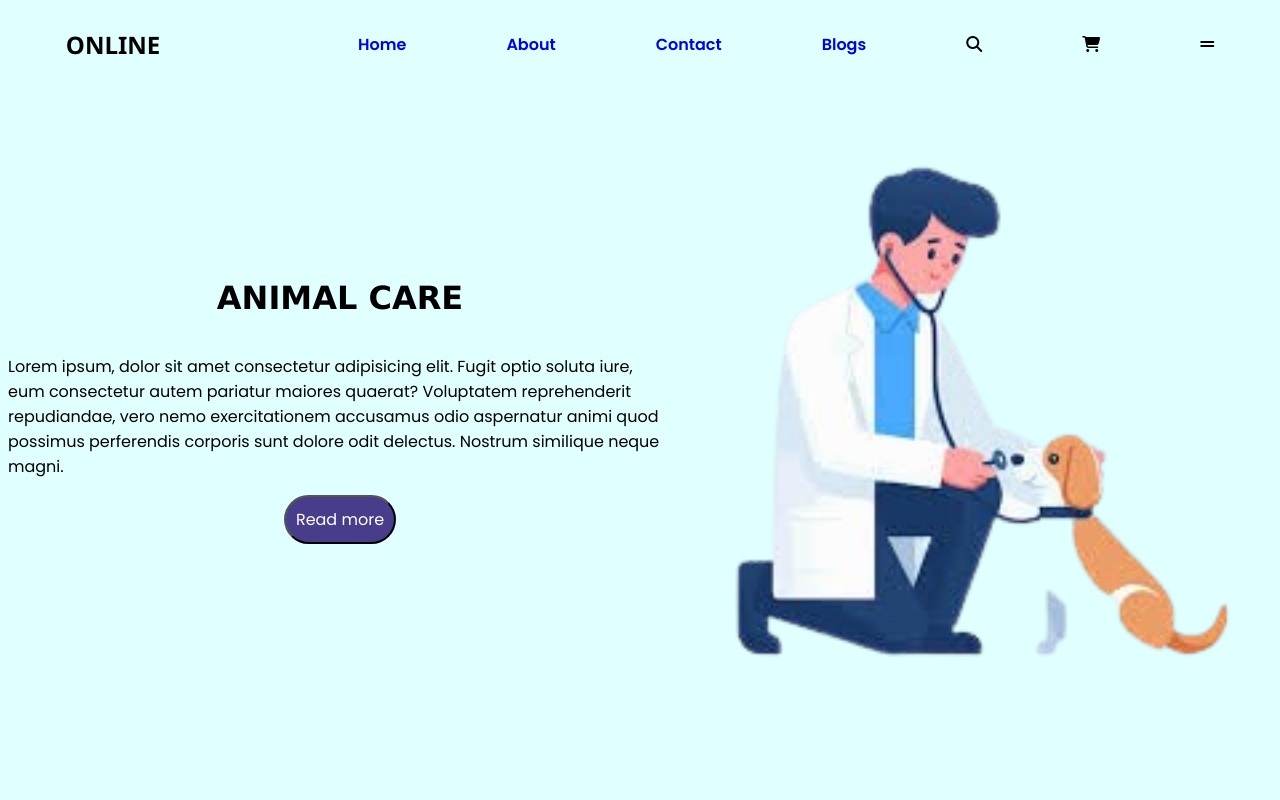
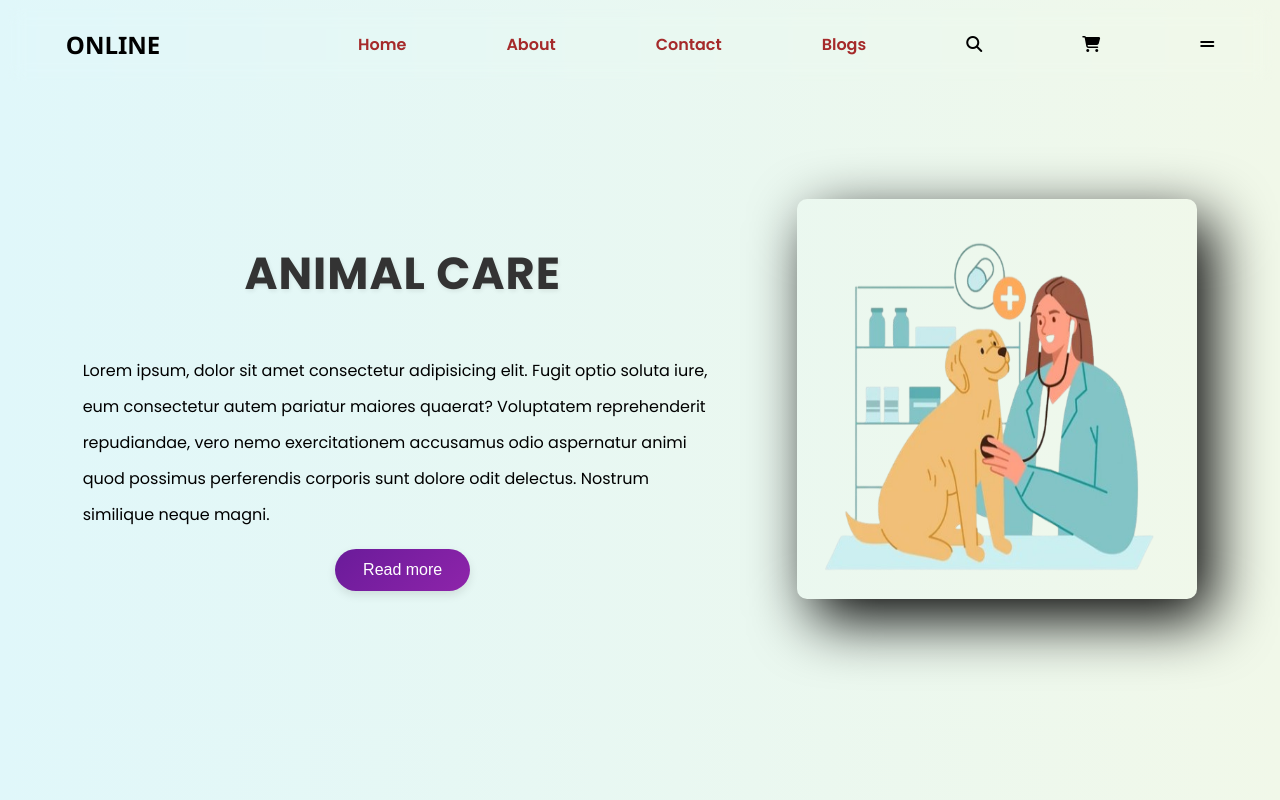
Before and after one commit to Srinivas-Talari/Landing-Page-Using-HTML-CSS, a plain HTML site: page index.html in a window 1280 px wide. Drawn offline with Linux system fonts and the light colour scheme.

Commit message:
Add changes

```diff
--- a/index.css
+++ b/index.css
@@ -2,7 +2,8 @@
 
 body {
 
-    background-color: lightcyan;
+    background: linear-gradient(to right, #e0f7fa, #f1f8e9);
+
 }
 
 nav {
@@ -10,6 +11,7 @@ nav {
     display: flex;
     align-items: center;
     justify-content: space-evenly;
+    backdrop-filter: blur(8px)
 }
 
 h2 {
@@ -37,6 +39,7 @@ a {
     text-decoration: none;
     cursor: pointer;
     font-weight: 600;
+    color :brown
 }
 
 .left {
@@ -57,36 +60,51 @@ main {
 
 #main-heading {
 
-    font-family: 'Lucida Sans', 'Lucida Sans Regular', 'Lucida Grande', 'Lucida Sans Unicode', Geneva, Verdana, sans-serif;
-    text-align: center;
+  font-family: 'Poppins', sans-serif;
+  font-size: 2.8rem;
+  font-weight: 700;
+  letter-spacing: 1px;
+  color: #333;
+  text-shadow: 1px 2px 4px rgba(0, 0, 0, 0.08);
+
 }
 
 p {
     font-family: 'poppins';
+    line-height: 36px;
+    width: 50vw;
 }
 
 #btn {
 
-    color: white;
-    background-color: darkslateblue;
-    border-radius: 30px;
-    padding: 10px;
-    font-family: 'poppins';
-    font-size: 16px;
+  background: linear-gradient(135deg, #6a1b9a, #8e24aa);
+  color: white;
+  padding: 12px 28px;
+  border: none;
+  border-radius: 50px;
+  font-size: 16px;
+  font-weight: 500;
+  cursor: pointer;
+  transition: all 0.3s ease;
+  box-shadow: 0px 4px 10px rgba(0, 0, 0, 0.1);
+
 
 }
 
 #btn:hover {
 
-    background-color: white;
-    color: darkslateblue;
-    cursor: pointer;
+  transform: translateY(-3px) scale(1.05);
+  background: linear-gradient(135deg, #8e24aa, #6a1b9a);
+  box-shadow: 0px 8px 20px rgba(138, 43, 226, 0.4);
+
 }
 
 img {
 
-    width: 600px;
-    height: 600px;
+    width: 400px;
+    height: 400px;
+    box-shadow: 15px 20px 60px black ;
+    border-radius: 10px;
 }
 
 /* Responsive [Media Quieries] */
--- a/index.html
+++ b/index.html
@@ -44,7 +44,7 @@
 
         <div class="right">
 
-            <img src="dog-doc.png" alt="doc-dog-img">
+            <img src="Dog-Doc-removebg-preview.png" alt="doc-dog-img">
 
         </div>
         <!-- Right Part Ends -->
```
Also changed, not shown: Dog-Doc-removebg-preview.png (added).
